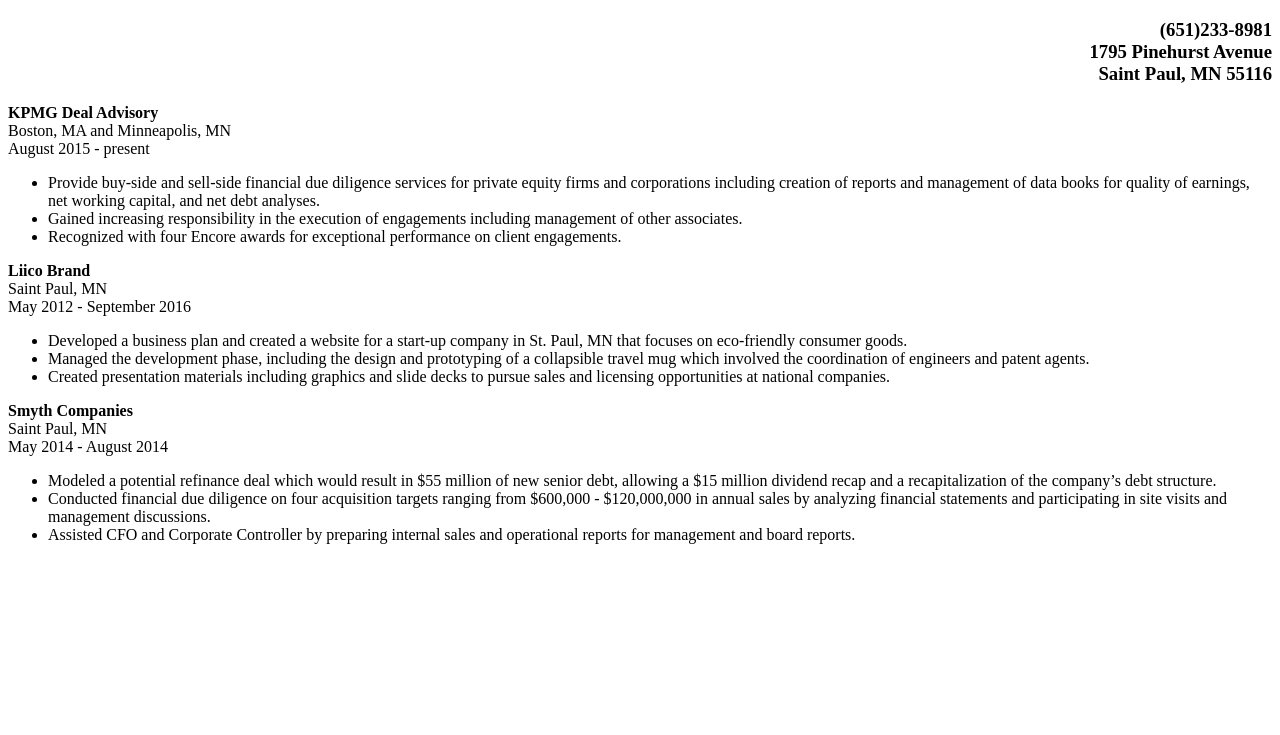
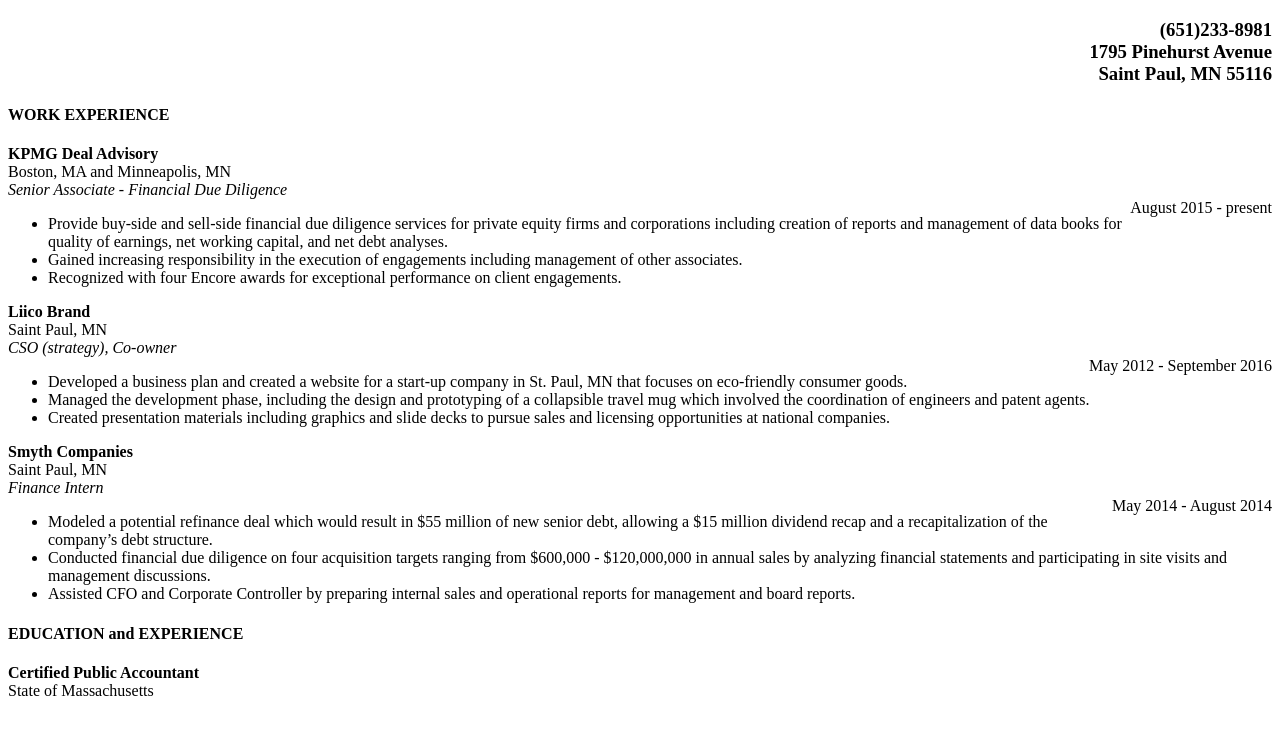
Before and after one commit to bhickey77/bhickey77.github.io, a plain HTML site: page index.html in a window 1280 px wide. Shown: the part 61-796 px from the top of the page. Drawn offline with Linux system fonts and the light colour scheme.

Commit message:
add additional elements and style tags

```diff
--- a/index.html
+++ b/index.html
@@ -1,18 +1,28 @@
 <!DOCTYPE html>
 <html>
+
   <head>
     <title>Bill Hickey</title>
     <link rel="stylesheet" href="style.css"/>
   </head>
+
   <body>
+
      <h1>
   Bill Hickey
     </h1>
+
     <h3>
    (651)233-8981 <br />1795 Pinehurst Avenue <br /> Saint Paul, MN 55116
   </h3>
+
+  <h4>
+    WORK EXPERIENCE
+   </H4>
+
+    <div class="resumeItem">
       <div class="organization">KPMG Deal Advisory</div><div class="location">Boston, MA and Minneapolis, MN</div>
-    <div class="position>Senior Associate - Financial Due Diligence</div>
+      <div class="position">Senior Associate - Financial Due Diligence</div>
       <div class="date">August 2015 - present</div>
       <ul>
         <li>Provide buy-side and sell-side financial due diligence services for private equity firms and corporations including creation of reports
@@ -20,9 +30,11 @@
         <li>Gained increasing responsibility in the execution of engagements including management of other associates.</li>
         <li>Recognized with four Encore awards for exceptional performance on client engagements.</li>
       </ul>
+    </div>
 
+    <div class="resumeItem">
     <div class="organization">Liico Brand</div><div class="location">Saint Paul, MN</div>
-    <div class="position>CSO (strategy), Co-owner</div>
+    <div class="position">CSO (strategy), Co-owner</div>
     <div class="date">May 2012 - September 2016</div>
     <ul>
       <li>Developed a business plan and created a website for a start-up company in St. Paul, MN that focuses on eco-friendly consumer goods.</li>
@@ -30,9 +42,11 @@
           of engineers and patent agents.</li>
       <li>Created presentation materials including graphics and slide decks to pursue sales and licensing opportunities at national companies.</li>
     </ul>
+    </div>
 
+    <div class="resumeItem">
     <div class="organization">Smyth Companies</div><div class="location">Saint Paul, MN</div>
-    <div class="position>Finance Intern</div>
+    <div class="position">Finance Intern</div>
     <div class="date">May 2014 - August 2014</div>
     <ul>
       <li>Modeled a potential refinance deal which would result in $55 million of new senior debt, allowing a $15 million dividend
@@ -41,6 +55,17 @@
                      analyzing financial statements and participating in site visits and management discussions.</li>
       <li>Assisted CFO and Corporate Controller by preparing internal sales and operational reports for management and board reports.</li>
     </ul>
+    </div>
+
+    <h4>
+    EDUCATION and EXPERIENCE
+   </H4>
+
+    <div class="resumeItem">
+    <div style="font-weight:bold">Certified Public Accountant</div>
+    <div>State of Massachusetts</div>
+    </div>
+
   </body>
 
 </html>
```
Lines whose indentation alone changed are shown as unchanged.
